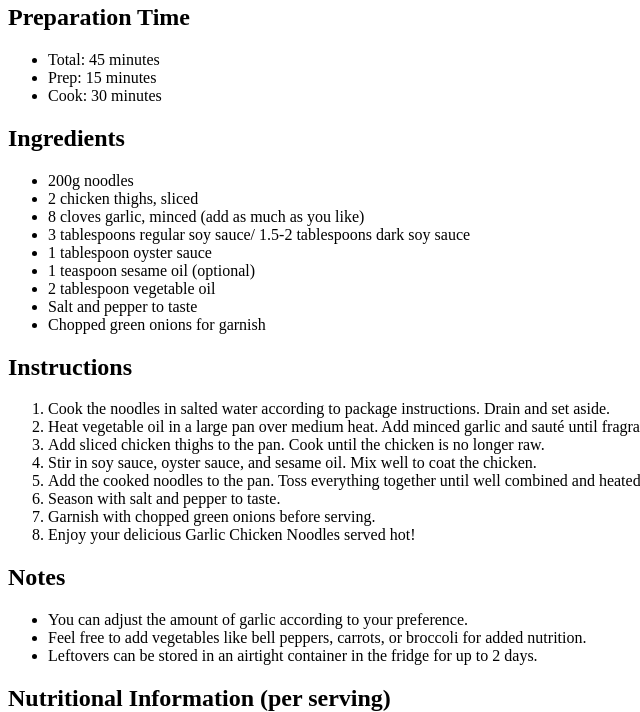
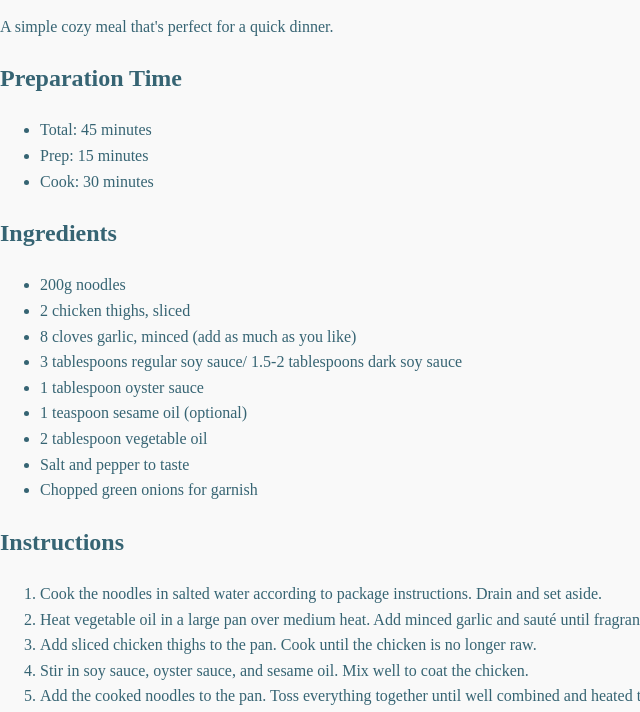
Before and after one commit to MARIAMMUDASIRU/recipe-page, a plain HTML site: page personal-site/index.html in a window 1280 px wide. Shown: the part 388-1100 px from the top of the page, without its empty margins (0-640 px from the left). Drawn offline with Linux system fonts and the light colour scheme.

Commit message:
Add HTML structure and CSS styles for Garlic Chicken Noodles recipe page

```diff
--- a/css/styles.css
+++ b/personal-site/css/styles.css
@@ -5,17 +5,19 @@
   --lightgreen: #0091a0;
   --color-dark: var(--deepgreen);
   --color-light: var(--lightgreen);
-  /*
-  --font-family: 'Arial, sans-serif';
-  --background-color: #f9f9f9;
-  --text-color: #333333;
-  --header-font-size: 2rem;
-  --body-font-size: 1rem;
-  --spacing-unit: 1rem; */
+  --font-family: "Arial, sans-serif";
 }
 
 /* Global Styles
 ------------------------------ */
+body {
+  font-family: var(--font-family);
+  margin: 0;
+  padding: 0;
+  background-color: #f9f9f9;
+  color: var(--color-dark);
+  line-height: 1.6;
+}
 
 /* Header
 ------------------------------- */
--- a/index.html
+++ b/personal-site/index.html
@@ -4,6 +4,7 @@
     <meta charset="UTF-8" />
     <meta name="viewport" content="width=device-width, initial-scale=1.0" />
     <title>Garlic Chicken Noodles</title>
+    <link rel="stylesheet" href="css/styles.css" />
   </head>
   <body>
     <header>
@@ -12,7 +13,7 @@
         alt="A Serving Of Garlic Chicken Noodles"
       />
       <h1>Garlic Chicken Noodles</h1>
-      <p></p>
+      <p>A simple cozy meal that's perfect for a quick dinner.</p>
     </header>
 
     <main>
@@ -103,7 +104,7 @@
         <a href="mailto:mariam.mudasir5@gmail.com">mariam.mudasir5@gmail.com</a>
         or visit one of the following links:
       </p>
-      <ul>
+      <ul socials-list>
         <li>
           <a href="https://www.instagram.com/mimi_mudasir/"
             ><img
```
